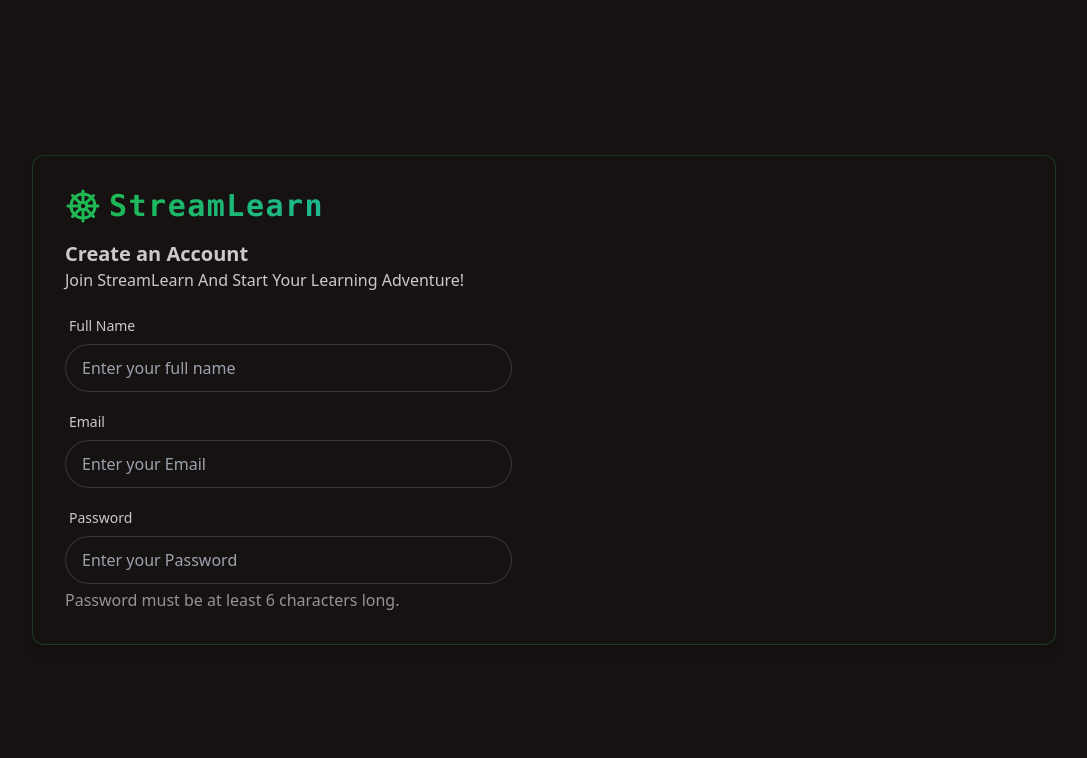
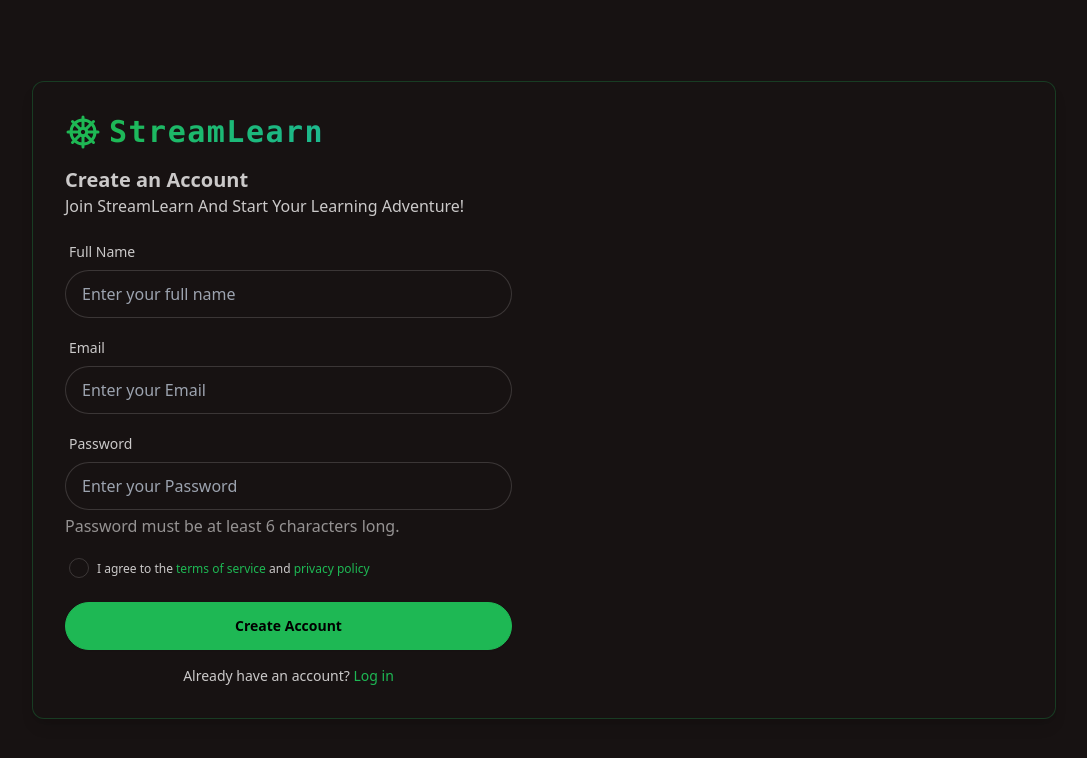
Before and after one commit to Umeshh27/streamlearn, a React app in the folder frontend/: page /signup in a window 1280 px wide. Shown: the top 758 px of the page, without its empty margins (96-1183 px from the left). Built offline with nearby package versions, Linux system fonts and the light colour scheme; no server answers; the HTML template or start-up script is replaced by a standard one.

Commit message:
feat: add terms of service agreement checkbox and login link to SignUpPage

```diff
--- a/frontend/src/pages/SignUpPage.jsx
+++ b/frontend/src/pages/SignUpPage.jsx
@@ -1,5 +1,6 @@
 import React from "react";
 import { ShipWheelIcon } from "lucide-react";
+import { Link } from "react-router-dom";
 
 const SignUpPage = () => {
   const [signUpData, setSignUpData] = React.useState({
@@ -92,6 +93,31 @@ const SignUpPage = () => {
                       Password must be at least 6 characters long.
                     </p>
                   </div>
+
+                  <div className="form-control">
+                    <label className="label cursor-pointer justify-start gap-2">
+                      <input
+                        type="checkbox"
+                        className="checkbox checkbox-sm" required/>
+                        <span className="text-xs leading-tight">
+                          I agree to the{" "}
+                          <span className="text-primary hover:underline">terms of service</span> and{" "}
+                          <span className="text-primary hover:underline">privacy policy</span>
+                        </span>
+                    </label>
+                  </div>
+                </div>
+                <button type="submit" className="btn btn-primary w-full">
+                  Create Account
+                </button>
+
+                <div className="text-center mt-4">
+                  <p className="text-sm">
+                    Already have an account?{" "}
+                    <Link to="/login" className="text-primary hover:underline">
+                      Log in
+                    </Link>
+                  </p>
                 </div>
               </div>
             </form>
```
